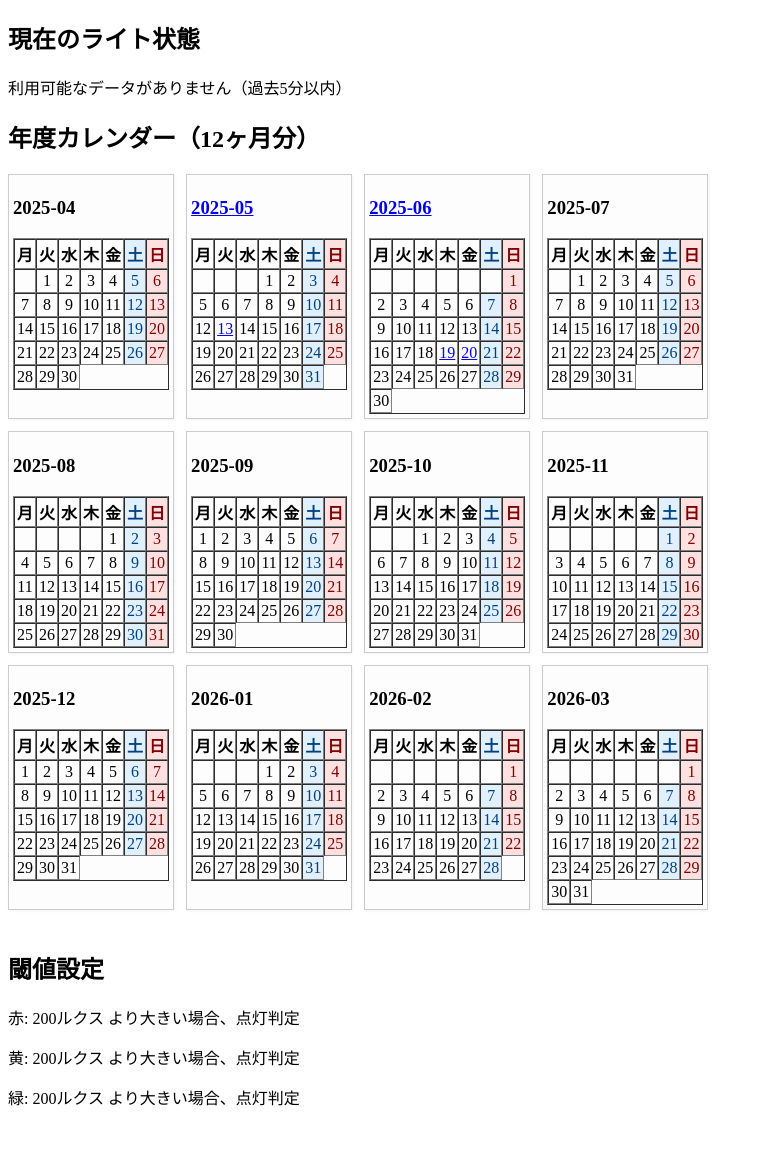
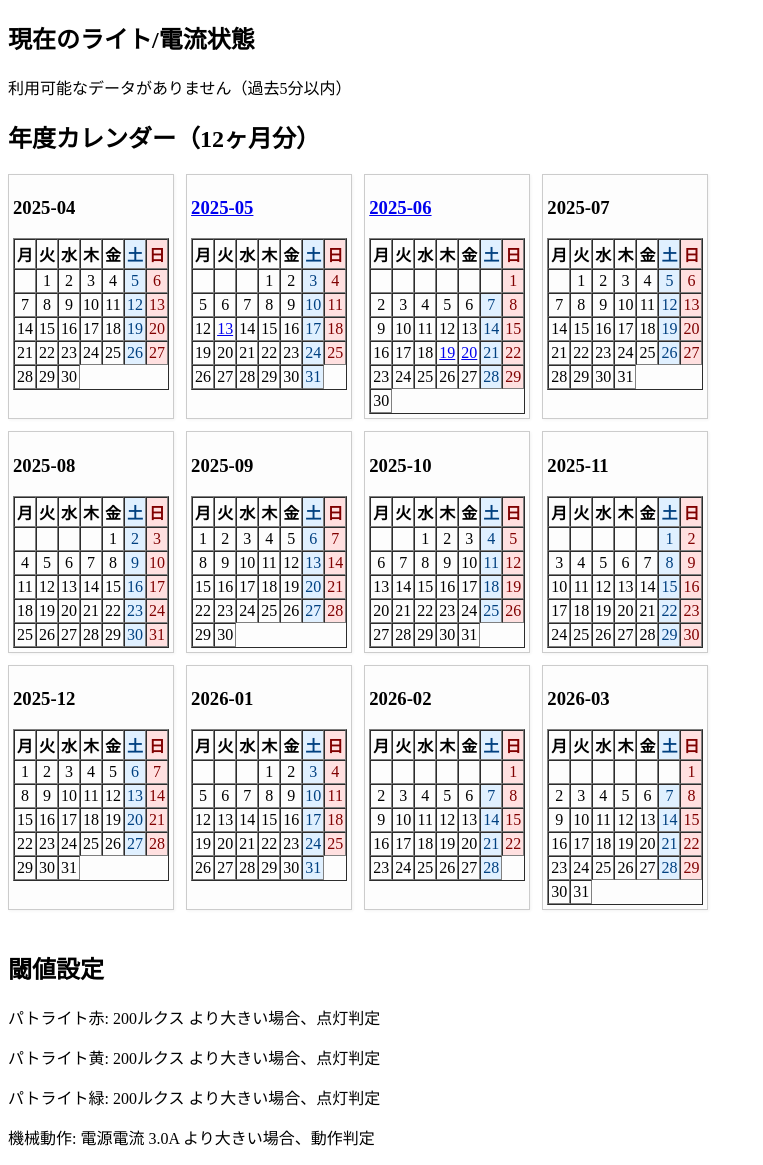
Before and after one commit to mametarou967/FactoryDataViewer, a Flask app: page / in a window 1280 px wide. Shown: the whole page, without its empty margins (0-763 px from the left). Before the commit the page ends 1106 px from the top, so only its background shows below. Run offline with Flask 3, Linux system fonts and the light colour scheme.

Commit message:
index wo seiri

```diff
--- a/ViewerWebApplication/app.py
+++ b/ViewerWebApplication/app.py
@@ -85,6 +85,7 @@ def get_latest_data():
                         "red": float(row[1]),
                         "yellow": float(row[2]),
                         "green": float(row[3]),
+                        "current": float(row[4]),
                         "timestamp": row_time.strftime("%Y-%m-%d %H:%M:%S")
                     }
     return None
@@ -179,8 +180,8 @@ def index():
     latest = get_latest_data()
     status = {}
     if latest:
-        lights, _, _ = get_light_status(latest["red"], latest["yellow"], latest["green"])
-        status = {**lights, "timestamp": latest["timestamp"]}
+        lights, _, _, _ = get_light_status(latest["red"], latest["yellow"], latest["green"], latest["current"])
+        status = {**lights, "current": latest["current"], "timestamp": latest["timestamp"]}
     # 年度判定（4月～翌年3月）
     now = datetime.now()
     if now.month >= 4:
@@ -228,7 +229,7 @@ def index():
 
         current += timedelta(days=1)
 
-    return render_template("index.html", status=status if latest else None, thresholds=THRESHOLDS, calendar=calendar)
+    return render_template("index.html", status=status if latest else None, thresholds=THRESHOLDS, current_threshold = CURRENT_THRESHOLD, calendar=calendar)
 
 
 @app.route("/month/<year_month>/graph")
--- a/ViewerWebApplication/templates/index.html
+++ b/ViewerWebApplication/templates/index.html
@@ -59,7 +59,7 @@
     </style>
 </head>
 <body>
-    <h2>現在のライト状態</h2>
+    <h2>現在のライト/電流状態</h2>
 
     {% if status %}
         <div class="light {{ 'on-red' if status.red == '点灯' else 'off-red' }}">
@@ -71,6 +71,7 @@
         <div class="light {{ 'on-green' if status.green == '点灯' else 'off-green' }}">
             {{ status.green }}
         </div>
+        <p>電流値：{{ status.current }} A</p>
         <p>データ取得時刻：{{ status.timestamp }}</p>
     {% else %}
         <p>利用可能なデータがありません（過去5分以内）</p>
@@ -120,8 +121,9 @@
     </div>
 
     <h2>閾値設定</h2>
-    <p>赤: {{ thresholds.red }}ルクス より大きい場合、点灯判定</p>
-    <p>黄: {{ thresholds.yellow }}ルクス より大きい場合、点灯判定</p>
-    <p>緑: {{ thresholds.green }}ルクス より大きい場合、点灯判定</p>
+    <p>パトライト赤: {{ thresholds.red }}ルクス より大きい場合、点灯判定</p>
+    <p>パトライト黄: {{ thresholds.yellow }}ルクス より大きい場合、点灯判定</p>
+    <p>パトライト緑: {{ thresholds.green }}ルクス より大きい場合、点灯判定</p>
+    <p>機械動作: 電源電流 {{ current_threshold }}A より大きい場合、動作判定</p>
 </body>
 </html>
```
